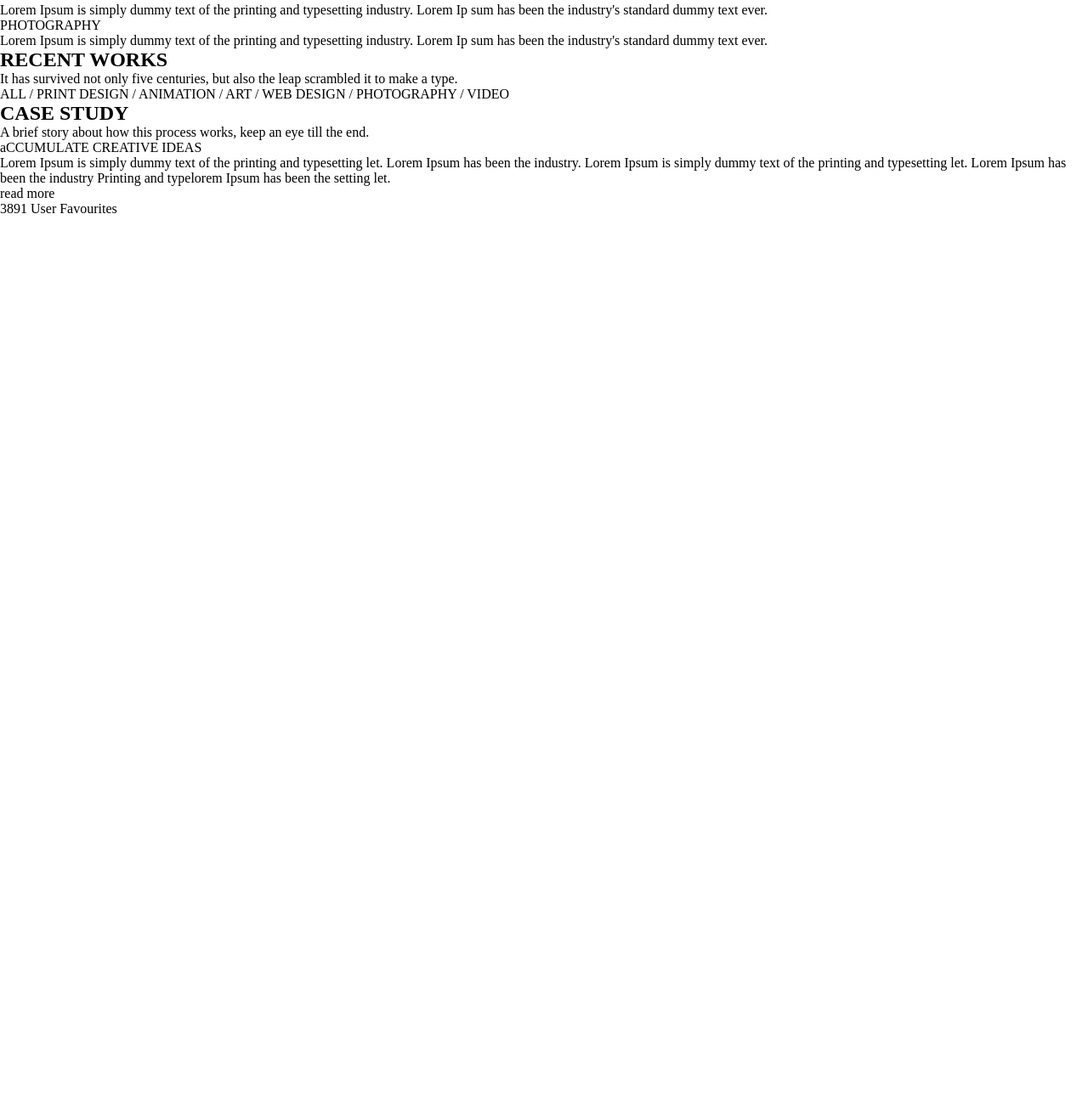
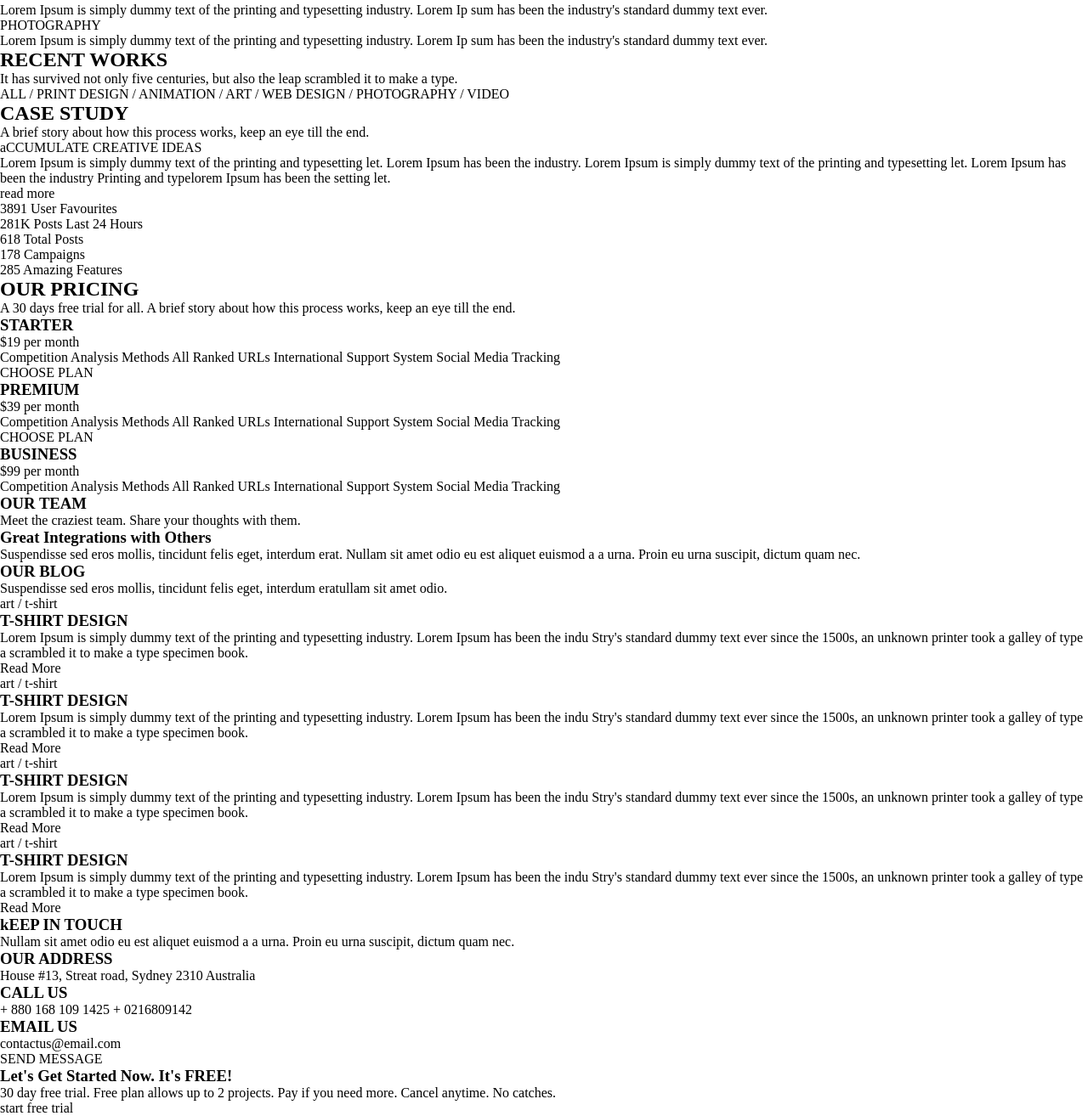
Before and after one commit to 4EPSI/bino, a plain HTML site: page index.html in a window 1280 px wide. Shown: the part 532-1846 px from the top of the page at 85% size. Before the commit the page ends 800 px from the top, so only its background shows below. Drawn offline with Linux system fonts and the light colour scheme.

Commit message:
html cod

```diff
--- a/index.html
+++ b/index.html
@@ -73,25 +73,153 @@
       <div>BROWSE OUR WORK</div>
       <div>OUR SERVICES</div>
       <div>WEB DESIGN</div>
-      <div>Lorem Ipsum is simply dummy text of the printing and typesetting industry.  Lorem Ip sum has been the industry's standard dummy text ever.</div>
+      <div>
+        Lorem Ipsum is simply dummy text of the printing and typesetting
+        industry. Lorem Ip sum has been the industry's standard dummy text ever.
+      </div>
       <div>PRINT DESIGN</div>
-      <div>Lorem Ipsum is simply dummy text of the printing and typesetting industry. Lorem Ip sum has been the industry's standard dummy text ever.</div>
+      <div>
+        Lorem Ipsum is simply dummy text of the printing and typesetting
+        industry. Lorem Ip sum has been the industry's standard dummy text ever.
+      </div>
       <div>PHOTOGRAPHY</div>
-      <div>Lorem Ipsum is simply dummy text of the printing and typesetting industry. Lorem Ip sum has been the industry's standard dummy text ever.</div>
+      <div>
+        Lorem Ipsum is simply dummy text of the printing and typesetting
+        industry. Lorem Ip sum has been the industry's standard dummy text ever.
+      </div>
 
       <h2>RECENT WORKS</h2>
-      <div>It has survived not only five centuries, but also the leap scrambled it to make a type.</div>
-      <div>ALL     /     PRINT DESIGN     /     ANIMATION     /     ART     /     WEB DESIGN     /     PHOTOGRAPHY     /     VIDEO</div>
+      <div>
+        It has survived not only five centuries, but also the leap scrambled it
+        to make a type.
+      </div>
+      <div>
+        ALL / PRINT DESIGN / ANIMATION / ART / WEB DESIGN / PHOTOGRAPHY / VIDEO
+      </div>
       <div></div>
 
       <h2>CASE STUDY</h2>
-      <div>A brief story about how this process works, keep an eye till the end.</div>
+      <div>
+        A brief story about how this process works, keep an eye till the end.
+      </div>
       <div>aCCUMULATE CREATIVE IDEAS</div>
-      <div>Lorem Ipsum is simply dummy text of the printing and typesetting let. Lorem Ipsum has been the industry. Lorem Ipsum is simply dummy text of the printing and typesetting let. Lorem Ipsum has been the industry Printing and typelorem Ipsum has been the setting let.</div>
+      <div>
+        Lorem Ipsum is simply dummy text of the printing and typesetting let.
+        Lorem Ipsum has been the industry. Lorem Ipsum is simply dummy text of
+        the printing and typesetting let. Lorem Ipsum has been the industry
+        Printing and typelorem Ipsum has been the setting let.
+      </div>
       <div>read more</div>
 
-      <div>3891
-        User Favourites</div>
+      <div>3891 User Favourites</div>
+      <div>281K Posts Last 24 Hours</div>
+      <div>618 Total Posts</div>
+      <div>178 Campaigns</div>
+      <div>285 Amazing Features</div>
+
+      <h2>OUR PRICING</h2>
+      <div>
+        A 30 days free trial for all. A brief story about how this process
+        works, keep an eye till the end.
+      </div>
+      <h3>STARTER</h3>
+      <div>$19 per month</div>
+      <div>
+        Competition Analysis Methods All Ranked URLs International Support
+        System Social Media Tracking
+      </div>
+      <div>CHOOSE PLAN</div>
+
+      <h3>PREMIUM</h3>
+      <div>$39 per month</div>
+      <div>
+        Competition Analysis Methods All Ranked URLs International Support
+        System Social Media Tracking
+      </div>
+      <div>CHOOSE PLAN</div>
+
+      <h3>BUSINESS</h3>
+      <div>$99 per month</div>
+      <div>
+        Competition Analysis Methods All Ranked URLs International Support
+        System Social Media Tracking
+      </div>
+
+      <h3>OUR TEAM</h3>
+      <div>Meet the craziest team. Share your thoughts with them.</div>
+
+      <h3>Great Integrations with Others</h3>
+      <div>
+        Suspendisse sed eros mollis, tincidunt felis eget, interdum erat. Nullam
+        sit amet odio eu est aliquet euismod a a urna. Proin eu urna suscipit,
+        dictum quam nec.
+      </div>
+
+      <h3>OUR BLOG</h3>
+      <div>
+        Suspendisse sed eros mollis, tincidunt felis eget, interdum eratullam
+        sit amet odio.
+      </div>
+
+      <div>art / t-shirt</div>
+      <h3>T-SHIRT DESIGN</h3>
+      <div>
+        Lorem Ipsum is simply dummy text of the printing and typesetting
+        industry. Lorem Ipsum has been the indu Stry's standard dummy text ever
+        since the 1500s, an unknown printer took a galley of type a scrambled it
+        to make a type specimen book.
+      </div>
+      <div>Read More </div>
+
+      <div>art / t-shirt</div>
+      <h3>T-SHIRT DESIGN</h3>
+      <div>
+        Lorem Ipsum is simply dummy text of the printing and typesetting
+        industry. Lorem Ipsum has been the indu Stry's standard dummy text ever
+        since the 1500s, an unknown printer took a galley of type a scrambled it
+        to make a type specimen book.
+      </div>
+      <div>Read More </div>
+
+      <div>art / t-shirt</div>
+      <h3>T-SHIRT DESIGN</h3>
+      <div>
+        Lorem Ipsum is simply dummy text of the printing and typesetting
+        industry. Lorem Ipsum has been the indu Stry's standard dummy text ever
+        since the 1500s, an unknown printer took a galley of type a scrambled it
+        to make a type specimen book.
+      </div>
+      <div>Read More </div>
+
+      <div>art / t-shirt</div>
+      <h3>T-SHIRT DESIGN</h3>
+      <div>
+        Lorem Ipsum is simply dummy text of the printing and typesetting
+        industry. Lorem Ipsum has been the indu Stry's standard dummy text ever
+        since the 1500s, an unknown printer took a galley of type a scrambled it
+        to make a type specimen book.
+      </div>
+      <div>Read More </div>
+
+      <h3>kEEP IN TOUCH</h3>
+      <div>
+        Nullam sit amet odio eu est aliquet euismod a a urna. Proin eu urna
+        suscipit, dictum quam nec.
+      </div>
+      <h3>OUR ADDRESS</h3>
+      <div>House #13, Streat road, Sydney 2310 Australia</div>
+      <h3>CALL US</h3>
+      <div>+ 880 168 109 1425 + 0216809142</div>
+      <h3>EMAIL US</h3>
+      <div>contactus@email.com</div>
+      <div>SEND MESSAGE</div>
+
+      <h3>Let's Get Started Now. It's FREE!</h3>
+      <div>
+        30 day free trial. Free plan allows up to 2 projects. Pay if you need
+        more. Cancel anytime. No catches.
+      </div>
+      <div>start free trial</div>
     </main>
     <footer></footer>
   </body>
```
